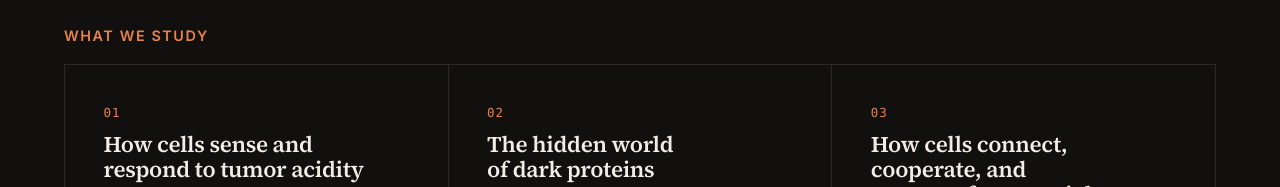
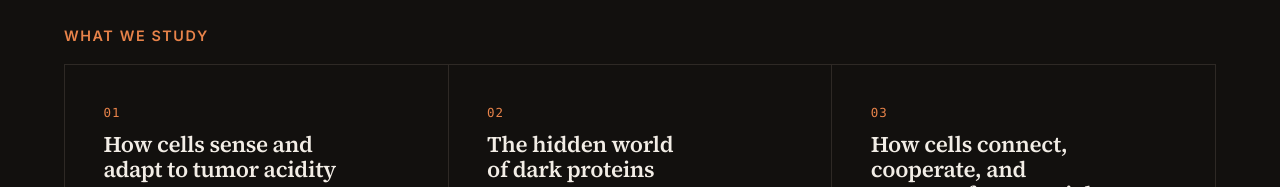
Before and after one commit to dangerisom/isomlab-website, an Astro site: page / in a window 1280 px wide. Shown: the part 1000-1187 px from the top of the page. Built offline with nearby package versions, Linux system fonts and the light colour scheme; Astro itself is replaced by a stand-in of ours.

Commit message:
Research area 01: sense and adapt to tumor acidity
'Respond' is what any cell does to any stimulus. 'Adapt' is the claim the work
actually makes, and it matches the language used elsewhere on the site, where the
hero already says cells sense, communicate and adapt.

```diff
--- a/src/data/research.js
+++ b/src/data/research.js
@@ -4,7 +4,7 @@ export const areas = [
   {
     id: 'ph-sensing',
     number: '01',
-    title: 'How cells sense and respond to tumor acidity',
+    title: 'How cells sense and adapt to tumor acidity',
     lede: 'Proton binding as a signal and regulator — in proteins, in cells, and in acidic tissue.',
     body: [
       'Acidity is information. pH varies widely across tissues and across compartments within a single cell — inflamed tissue, tumors, endosomes — and proteins read those differences through charge networks whose ionization state shifts with the surrounding proton concentration.',
```
